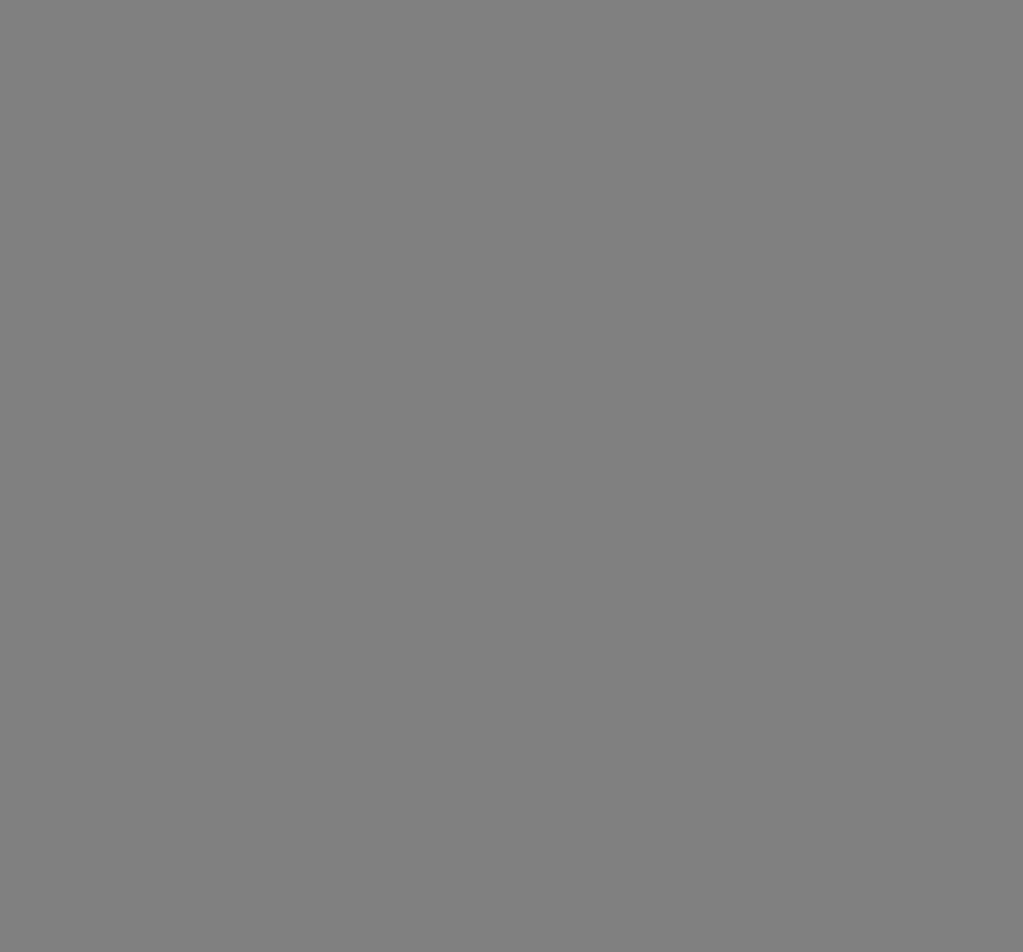
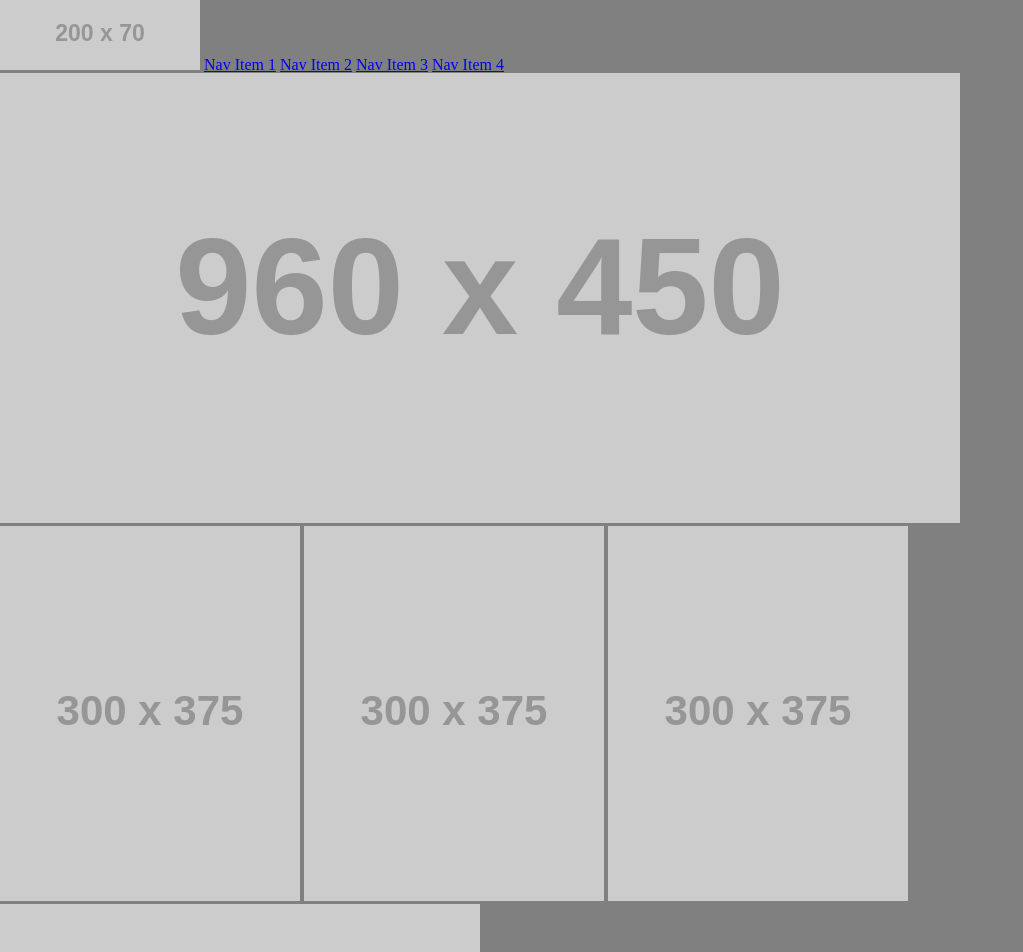
Before and after one commit to William-Moreno/wireframe-exercise, a plain HTML site: page index.html in a window 1280 px wide. Shown: the top 952 px of the page, without its empty margins (0-1023 px from the left). Before the commit the page ends 800 px from the top, so only its background shows below. Drawn offline with Linux system fonts and the light colour scheme; placeholder pictures from the web are drawn by us.

Commit message:
HTML for wireframe completed

```diff
--- a/index.html
+++ b/index.html
@@ -8,6 +8,29 @@
  <title>Wireframe</title>
 </head>
 <body>
-
+ <nav>
+  <img src="https://placehold.it/200x70/222" alt="logo" title="Logo">
+  <a href="#">Nav Item 1</a>
+  <a href="#">Nav Item 2</a>
+  <a href="#">Nav Item 3</a>
+  <a href="#">Nav Item 4</a>
+ </nav>
+ <section id="hero">
+  <img src="https://placehold.it/960x450/222" alt="hero image" title="Hero Image">
+ </section>
+ <section id="sub-banners">
+  <img src="https://placehold.it/300x375/222" alt="sub banner" title="Sub Banner">
+  <img src="https://placehold.it/300x375/222" alt="sub banner" title="Sub Banner">
+  <img src="https://placehold.it/300x375/222" alt="sub banner" title="Sub Banner">
+ </section>
+ <section id="featured">
+  <img src="https://placehold.it/480x400/222" alt="Featured Section Banner" title="Featured Section Banner">
+  <h4>Features Section Heading</h4>
+  <p>Lorem ipsum dolor sit amet, consectetur adipisicing elit. Dolorum iste consectetur maiores assumenda voluptatibus nulla sit laborum atque quam? Dolor accusamus iure quae porro nobis vero aspernatur aperiam temporibus, molestias repellendus, sapiente dolore eos qui eligendi dolores? Voluptate omnis optio et, eum eius illo excepturi in pariatur. Vero eaque nihil libero quisquam ea quos consequatur suscipit. Necessitatibus ipsa est fugit!</p>
+  <button id="call-to-action">Call to Action</button>
+ </section>
+ <footer id="footer">
+  <img src="https://placehold.it/1080x240/222" alt="footer image" title="Footer Image">
+ </footer>
 </body>
 </html>
```
